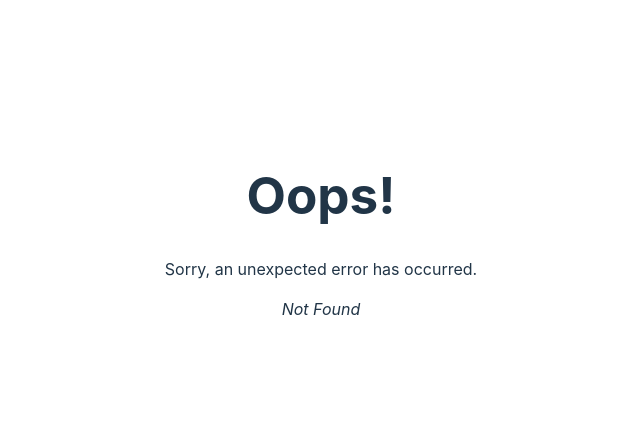
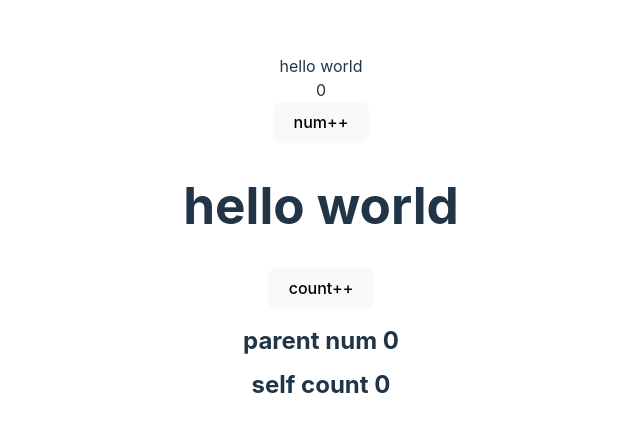
Before and after one commit to szwc/my-react-app, a React (Vite) app: page /life in a window 1280 px wide. Before the commit this address had no page. Shown: the part 165-596 px from the top of the page, without its empty margins (319-959 px from the left). Built offline with nearby package versions, Linux system fonts and the light colour scheme.

Commit message:
添加生命周期页面

```diff
--- a/src/routes/hooks/useEffect/index.jsx
+++ b/src/routes/hooks/useEffect/index.jsx
@@ -5,15 +5,19 @@ function EffectCount(props){
     const [count,setCount] = useState(0)
     let navigate = useNavigate();
     useEffect(()=>{
+        console.log('other effect');
+    },[])
+    useEffect(()=>{
         console.log('effect');
         document.title = `你点击了${count}次`
         const timer = setInterval(() => {
             console.log('定时器');
         }, 2000);
         return ()=>{
+            console.log('clean up');
             clearInterval(timer)
         }
-    },[])
+    },[count])
     function toState(){
         console.log('redirect',redirect);
         navigate('/state')
--- /dev/null
+++ b/src/routes/lifeCircle/index.jsx
@@ -0,0 +1,108 @@
+import React from "react";
+class ChildCom extends React.Component{
+    constructor(props){
+        super(props)
+        console.log('childCom constructor--- props',props);
+        this.state = {
+            count:0
+        }
+    }
+    /**
+     *
+     *getDerivedStateFromProps 会在调用 render 方法之前调用，并且在初始挂载及后续更新时都会被调用。
+      它应返回一个对象来更新 state，如果返回 null 则不更新任何内容。
+     */
+    static getDerivedStateFromProps(props, state){
+        console.log('childCom static getDerivedStateFromProps',props,state);
+        return {
+            // num:1
+        }
+    }
+    // componentWillMount(){
+    //     console.log('willMount----');
+    // }
+    componentDidMount(){
+        console.log('childCom didmount---');
+    }
+    shouldComponentUpdate(nextProps, nextState){
+        console.log('childCom shouldComponentUpdate---');
+        return true
+        // return false
+    }
+    componentDidUpdate(prevProps, prevState, snapshot){
+        console.log('childCom componentDidUpdate prevProps, prevState, snapshot',prevProps, prevState, snapshot);
+    }
+    componentWillUnmount(){
+        console.log('childCom WillUnmount---');
+    }
+    render(){
+        console.log('childCom render---');
+        const {count} = this.state
+        return (
+            <>
+
+            <h1>hello world</h1>
+            <button onClick={()=>{this.setState({count:count+1})}}>count++</button>
+            <h2>parent num {this.props.num}</h2>
+            <h2>self count {count}</h2>
+            </>
+        )
+    }
+    getSnapshotBeforeUpdate(prevProps, prevState){
+        console.log('childCom getSnapshotBeforeUpdate prevProps, prevState',prevProps, prevState);
+        return {}
+    }
+}
+export default class LifeCircleDemo extends React.Component {
+    constructor(props){
+        super(props)
+        console.log('parent constructor--- props',props);
+        this.state = {
+            num:0
+        }
+    }
+    /**
+     *
+     *getDerivedStateFromProps 会在调用 render 方法之前调用，并且在初始挂载及后续更新时都会被调用。
+      它应返回一个对象来更新 state，如果返回 null 则不更新任何内容。
+     */
+    static getDerivedStateFromProps(props, state){
+        console.log('parent static getDerivedStateFromProps',props,state);
+        return {
+            // num:1
+        }
+    }
+    // componentWillMount(){
+    //     console.log('willMount----');
+    // }
+    componentDidMount(){
+        console.log('parent didmount---');
+    }
+    shouldComponentUpdate(nextProps, nextState){
+        console.log('parent shouldComponentUpdate---');
+        return true
+        // return false
+    }
+    componentDidUpdate(prevProps, prevState, snapshot){
+        console.log('parent componentDidUpdate prevProps, prevState, snapshot',prevProps, prevState, snapshot);
+    }
+    componentWillUnmount(){
+        console.log('parent WillUnmount---');
+    }
+    render(){
+        console.log('parent render---');
+        const {num} = this.state
+        return (
+            <>
+            hello world
+            <div>{num}</div>
+            <button onClick={()=>{this.setState({num:num+1})}}>num++</button>
+            <ChildCom num={num}/>
+            </>
+        )
+    }
+    getSnapshotBeforeUpdate(prevProps, prevState){
+        console.log('parent getSnapshotBeforeUpdate prevProps, prevState',prevProps, prevState);
+        return {}
+    }
+}
```
Also changed, not shown: src/main.jsx (+11 -3 lines), src/routes/hooks/useEffect/README.md (added), 1 other file (tests, documents, lock files or other folders).
